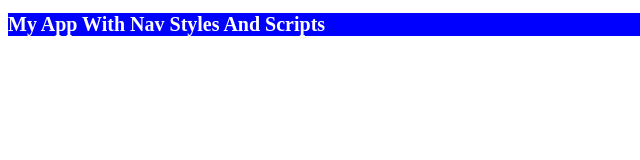
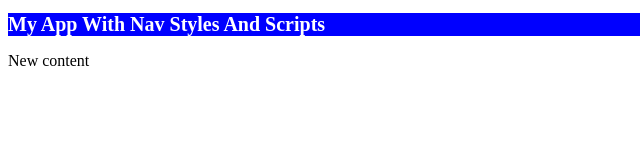
Before and after one commit to thinkful-ei-gecko/william-marlon-test-repo, a plain HTML site: page index.html in a window 1280 px wide. Shown: the full height of the page, 0-640 px from the left. Drawn offline with Linux system fonts and the light colour scheme.

Commit message:
added paragraph to index.html

```diff
--- a/index.html
+++ b/index.html
@@ -9,6 +9,7 @@
 </head>
 <body>
     <h1>My App With Nav Styles And Scripts</h1>
+        <p>New content</p>
     <script src="app.js"></script>
 </body>
 </html>
```
